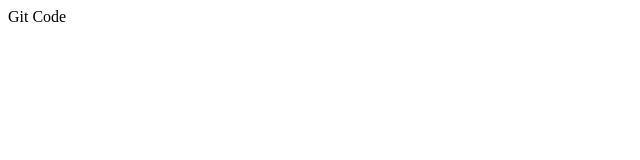
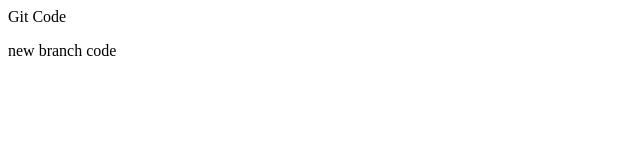
Before and after one commit to JatinVashishtha/git-example, a plain HTML site: page index.html in a window 1280 px wide. Shown: the full height of the page, 0-640 px from the left. Drawn offline with Linux system fonts and the light colour scheme.

Commit message:
new-branch-change

```diff
--- a/index.html
+++ b/index.html
@@ -9,6 +9,7 @@
 
 <body>
     Git Code
+    <p>new branch code</p>
 </body>
 
 </html>
```
Also changed, not shown: 1 other file.
